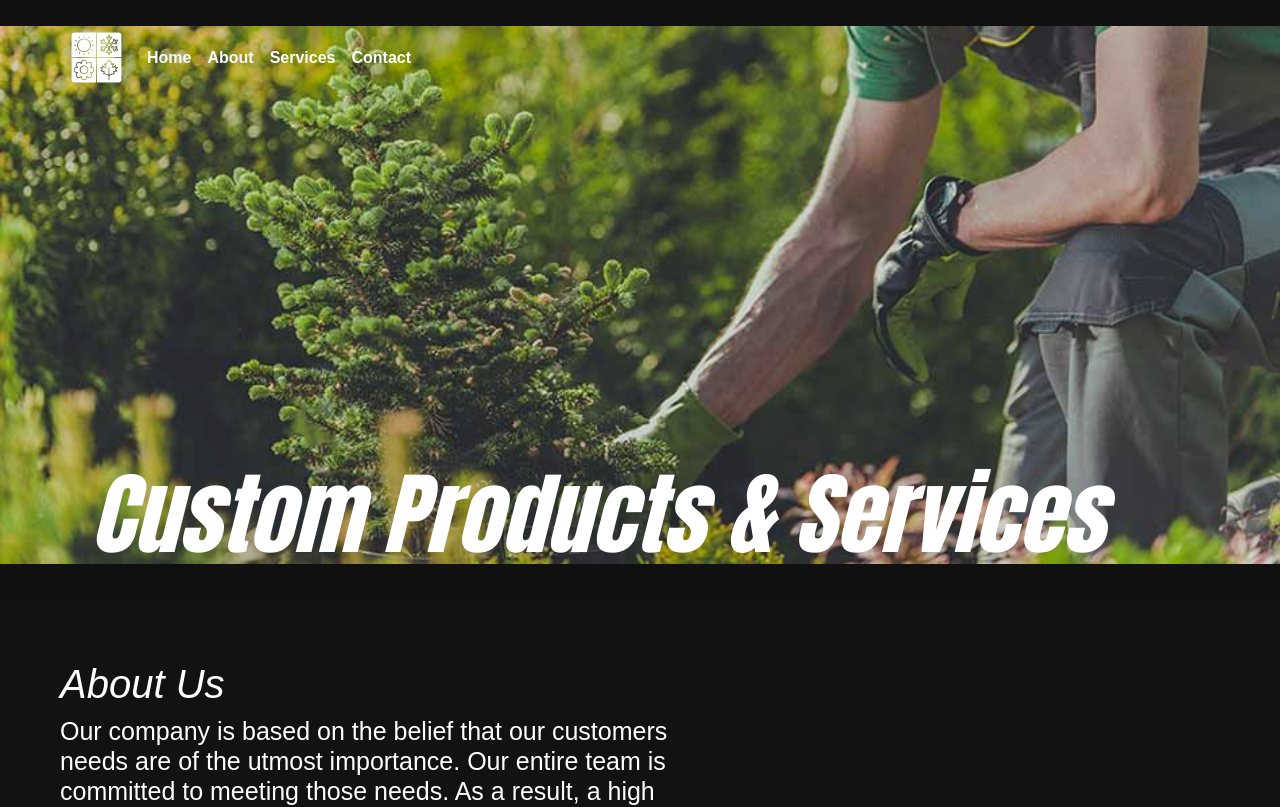
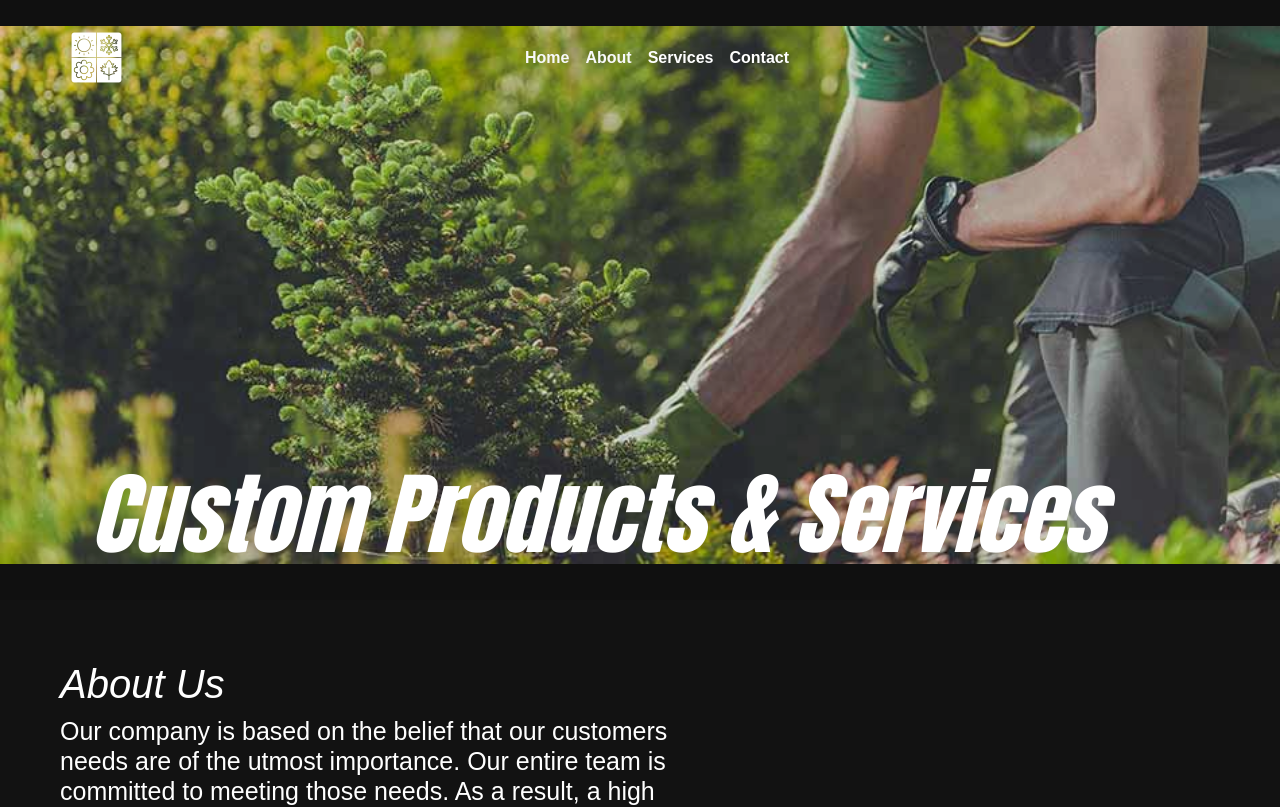
Before and after one commit to MikeAtwood/custom-products, a React (Vite) app: page /contact in a window 1280 px wide. Shown: the top 807 px of the page. Built offline with nearby package versions, Linux system fonts and the light colour scheme.

Commit message:
center nav-links

```diff
--- a/src/App.css
+++ b/src/App.css
@@ -25,6 +25,7 @@ body {
 }
 
 .navbar {
+  display: flex;
   transition: background-color 0.3s ease;
   background-color: transparent !important;
   font-family: Arial, Helvetica, sans-serif;
@@ -35,6 +36,11 @@ body {
 .navbar.scrolled {
   background-color: #121212 !important;
 }
+
+/* .navbar h1 {
+  color: #fff;
+  font-size: 35px;
+} */
 
 nav.navbar {
   padding: 18px 0;
@@ -47,7 +53,8 @@ nav.navbar {
 
 .navbar-nav {
   display: flex;
-  justify-content: flex-end;
+  justify-content: center;
+  align-items: center;
   padding-right: 35px;
 }
 
@@ -300,7 +307,6 @@ nav.navbar {
     position: relative;
     font-size: 30px;
   }
-
   .navbar.scrolled {
     background-color: #1a1919 !important;
   }
@@ -317,7 +323,6 @@ nav.navbar {
   .hero-container {
     position:relative;
     height: 100vh;
-    min-height: 100vh;
     background-color: #1a1919;
     background-image: url('./assets/img/leaves.jpeg')
   }
--- a/src/components/Navbar.jsx
+++ b/src/components/Navbar.jsx
@@ -32,14 +32,15 @@ const NavBar = () => {
     // <Router>
       <Navbar expand="lg" className={scrolled ? "scrolled": ""}>
         <Container className="navbar container-fluid">
-          <Navbar.Brand href="#home">
-            <img src={Logo} alt='Logo'/>
+          <Navbar.Brand href="#home" className="d-flex align-items-center">
+            <img src={Logo} alt="Logo" className="mr-2" />
+            {/* <h1 className="m-2">CUSTOM PRODUCTS</h1> */}
           </Navbar.Brand>
           <Navbar.Toggle aria-controls="basic-navbar-nav">
               <span className="navbar-toggler-icon navbar-dark"></span>
           </Navbar.Toggle>
           <Navbar.Collapse id="basic-navbar-nav">
-          <Nav className="me-auto">
+          <Nav className="mx-auto">
             <Nav.Link href="#home" className={"text-light"} onClick={() => onUpdateActiveLink("home")}>Home</Nav.Link>
             <Nav.Link href="#about" className={"text-light"} onClick={() => onUpdateActiveLink("about")}>About</Nav.Link>
             <Nav.Link href="#services" className={"text-white"} onClick={() => onUpdateActiveLink("services")}>Services</Nav.Link>
```
